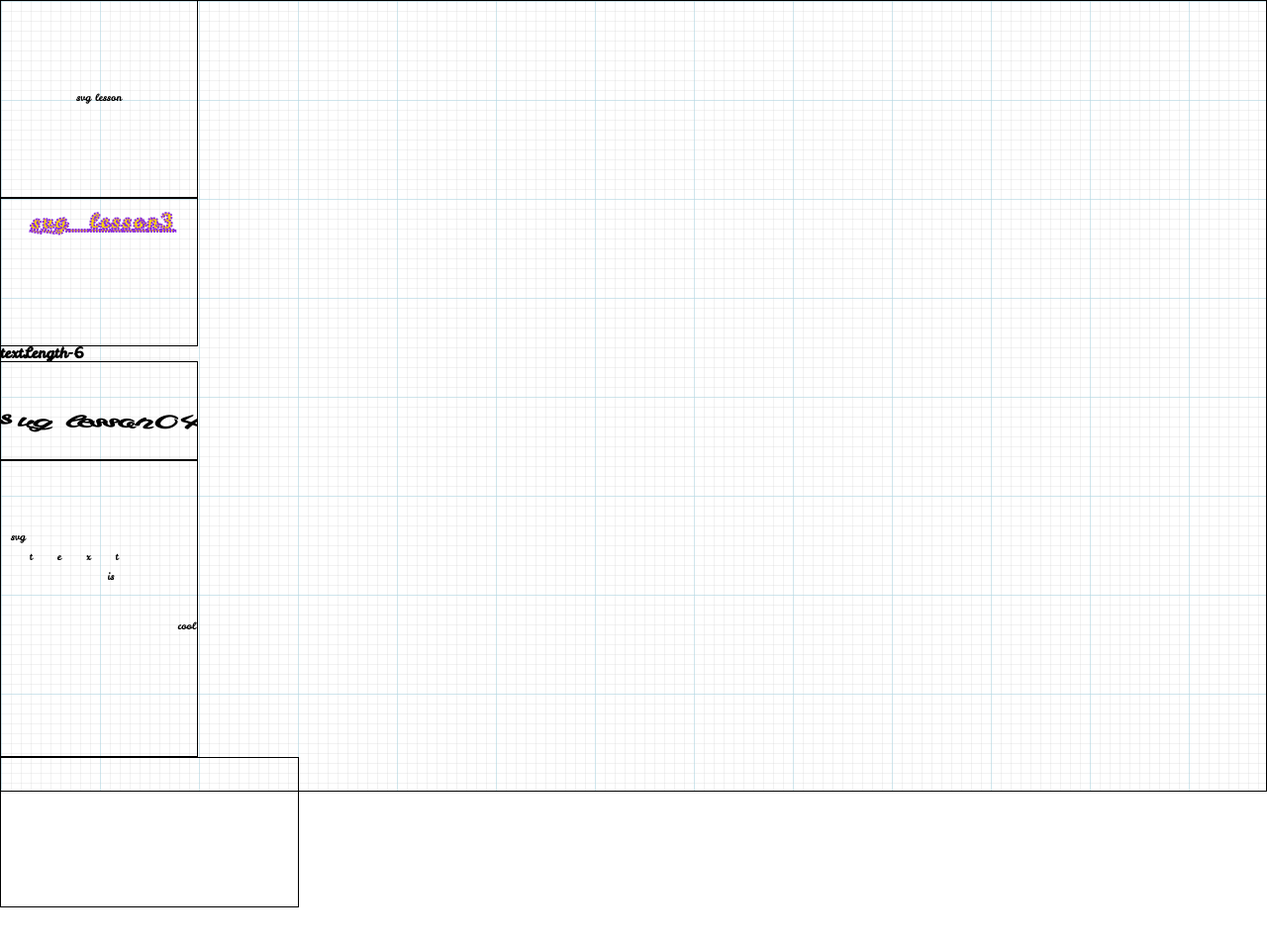
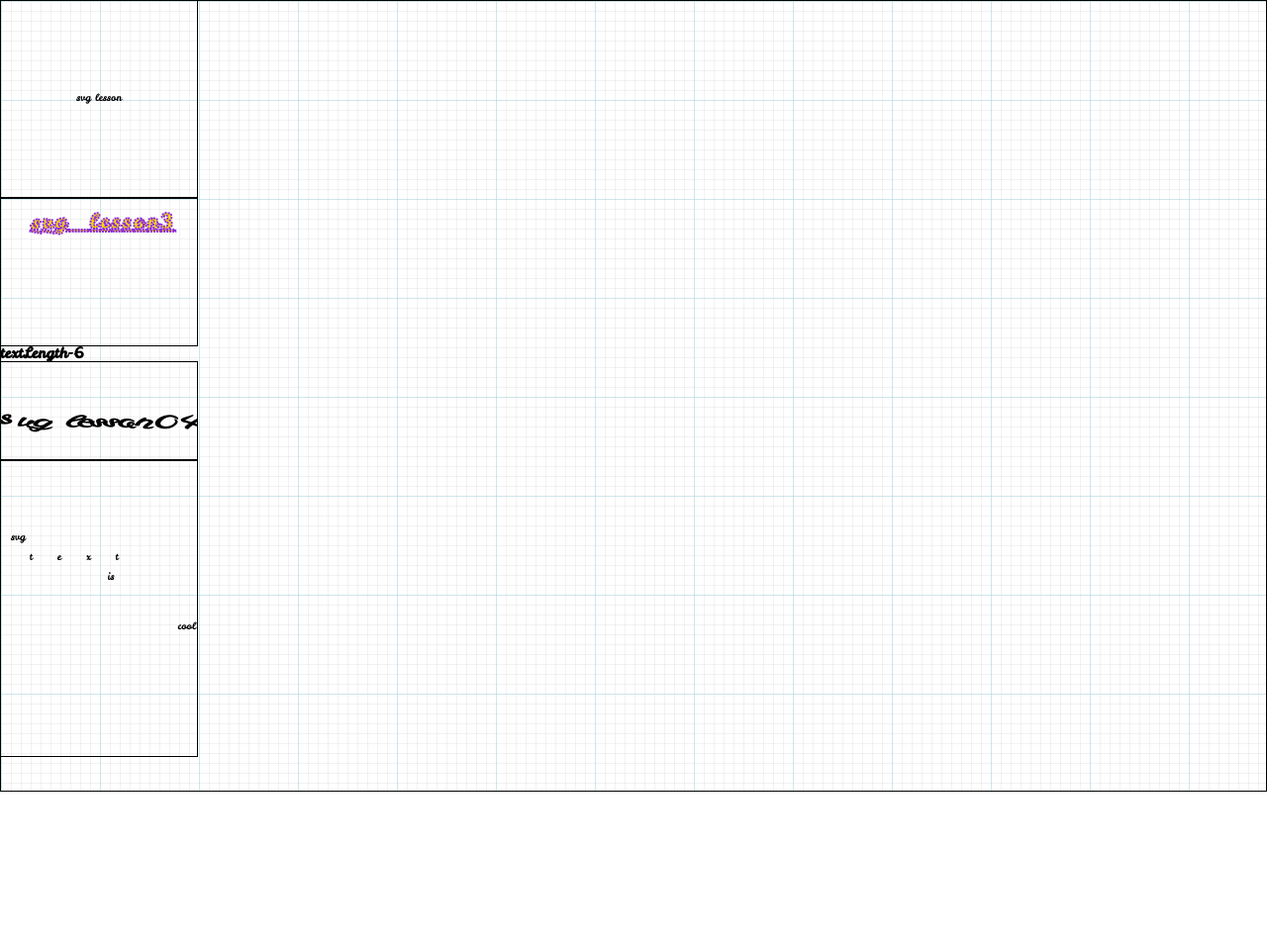
Before and after one commit to jaesukpark77/2022_SVG, a plain HTML site: page svg08_text_학생다운/svg_index1.html in a window 1280 px wide. Shown: the top 956 px of the page at 99% size. Drawn offline with nearby package versions, Linux system fonts and the light colour scheme.

Commit message:
svg 수업
svg text 내용

```diff
--- a/svg08_text_학생다운/svg_index1.html
+++ b/svg08_text_학생다운/svg_index1.html
@@ -76,8 +76,5 @@
             <tspan dx="60" dy="50">cool</tspan>
         </text>
     </svg>
-    <svg>
-
-    </svg>
 </body>
 </html>
```
